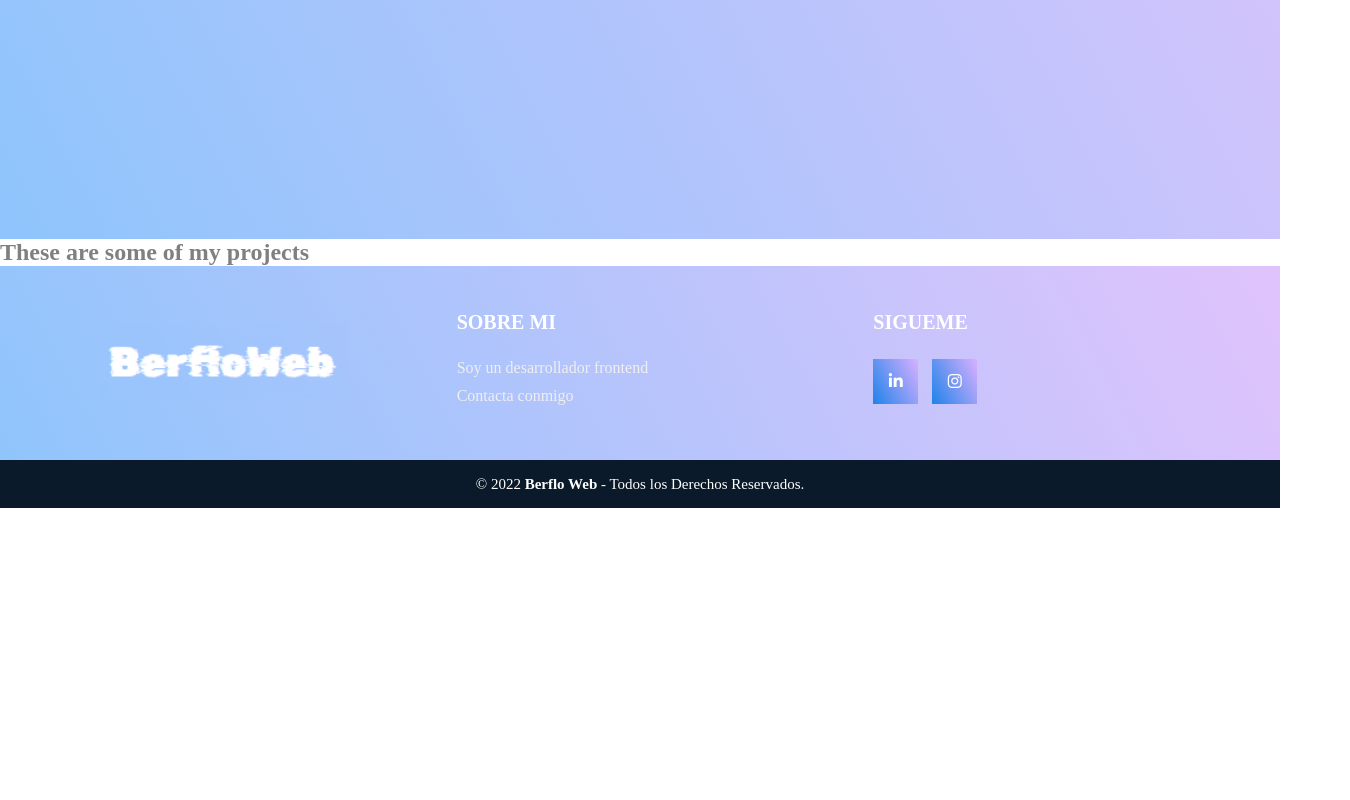
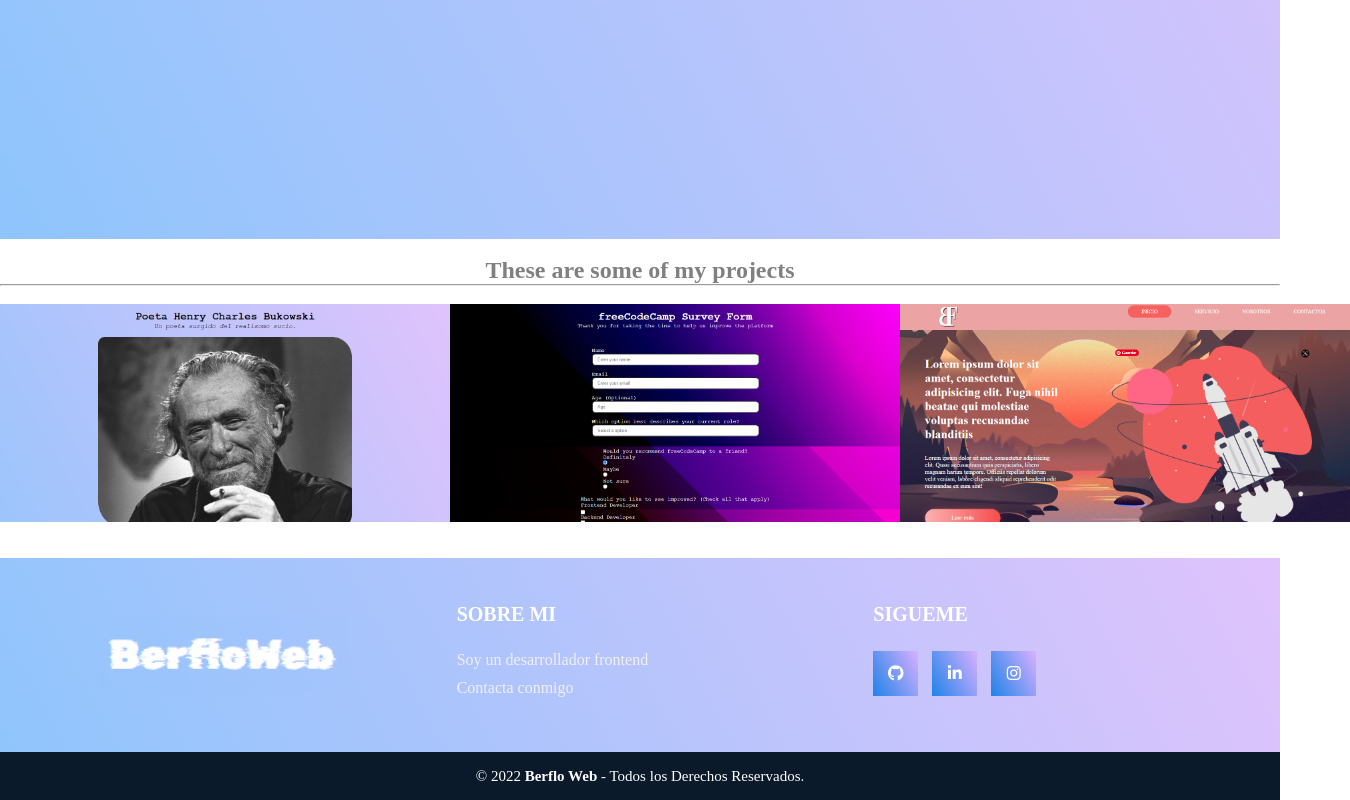
Before and after one commit to Berflo26/Portafolio, a plain HTML site: page index.html in a window 1280 px wide. Shown: the part 615-1415 px from the top of the page, 1350 px wide, since content can reach past the window. Before the commit the page ends 1123 px from the top, so only its background shows below. Drawn offline with Linux system fonts and the light colour scheme; a web font is replaced by a local one.

Commit message:
finalizado

```diff
--- a/index.html
+++ b/index.html
@@ -26,14 +26,14 @@
     ></script>
   </head>
   <body>
-      <!--Barra de navegación-->
+    <!--Barra de navegación-->
     <header id="header-container">
       <nav id="navbar" class="navbar">
         <label class="logo" for="logo">BerfloWeb</label>
         <ul>
-          <li><a href="">About</a></li>
-          <li><a href="">Work</a></li>
-          <li><a href="">Contact</a></li>
+          <li><a href="#welcome-section">About</a></li>
+          <li><a href="#projects">Work</a></li>
+          <li><a href="#contact">Contact</a></li>
         </ul>
         <label id="icon" for="icon">
           <i class="fa fa-bars"></i>
@@ -41,17 +41,30 @@
       </nav>
     </header>
     <br /><br /><br />
-<!--Portada-->
+    <!--Portada-->
     <section id="welcome-section" class="welcome-section__container">
       <h1>Hey I am Berflo</h1>
       <p>a frontend web developer</p>
     </section>
+    <br />
     <main>
+      <!--Main content-->
       <section id="projects" class="projects-container">
-        <h1>These are some of my projects</h1>
+        <h1 class="text-main">These are some of my projects</h1>
+        <hr />
+        <br />
+        <figure class="main-conten">
+          <img class="img-main" src="./img1.PNG" alt="" /><br />
+
+          <img class="img-main" src="./img2.PNG" alt="" /><br />
+
+          <img class="img-main" src="./img3.PNG" alt="" /><br />
+        </figure>
       </section>
     </main>
-    <footer class="pie-pagina">
+<br><br>
+    <!--Footer-->
+    <footer class="pie-pagina" id="contact">
       <div class="grupo-1">
         <div class="box">
           <figure>
@@ -62,19 +75,27 @@
         </div>
         <div class="box">
           <h2>SOBRE MI</h2>
-          <p>
-           Soy un desarrollador frontend
-          </p>
-          <p>
-            Contacta conmigo
-          </p>
+          <p>Soy un desarrollador frontend</p>
+          <p>Contacta conmigo</p>
         </div>
         <div class="box">
           <h2>SIGUEME</h2>
           <div class="red-social">
-            <a href="https://www.linkedin.com/in/berflo/" class="fa fa-linkedin" target="__blank"></a>
-            <a href="https://www.instagram.com/berflo26/" class="fa fa-instagram" target="__blank"></a>
-
+            <a
+              href="https://github.com/Berflo26"
+              class="fa fa-github"
+              target="__blank"
+            ></a>
+            <a
+              href="https://www.linkedin.com/in/berflo/"
+              class="fa fa-linkedin"
+              target="__blank"
+            ></a>
+            <a
+              href="https://www.instagram.com/berflo26/"
+              class="fa fa-instagram"
+              target="__blank"
+            ></a>
           </div>
         </div>
       </div>
--- a/style.css
+++ b/style.css
@@ -23,7 +23,7 @@ header {
   background-image: linear-gradient(62deg, #8ec5fc 0%, #e0c3fc 100%);
 }
 .navbar {
-  max-width: 1200px;
+  max-width: 1190px;
   height: 100%;
   margin: auto;
   display: flex;
@@ -97,7 +97,20 @@ nav #icon {
 .welcome-section__container h1 {
   font-size: 2.7rem;
 }
-/*:::::Pie de Pagina*/
+/*Proyectos*/
+.text-main{
+ text-align: center;
+}
+.main-conten{
+ display: flex;
+}
+.img-main{
+  width: 450px;
+  display: flex;
+  flex-direction: row;
+
+}
+/*Footer*/
 .pie-pagina {
   width: 100%;
   background-color: #8ec5fc;
```
Also changed, not shown: img1.PNG (added), img2.PNG (added), img3.PNG (added).
